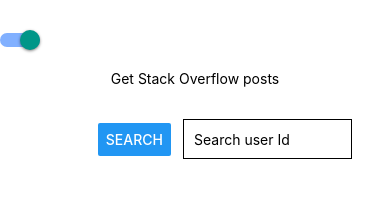
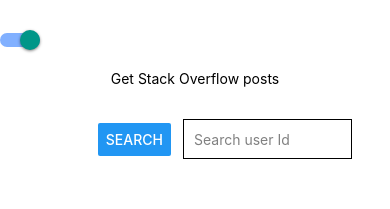
Before and after one commit to yoni-nachshon/matrix, a React Native app: screen / in a window 390 px wide. Shown: the top 209 px of the page. Built offline with nearby package versions, Linux system fonts and the light colour scheme.

Commit message:
placeholderTextColor

```diff
--- a/components/Search.tsx
+++ b/components/Search.tsx
@@ -31,6 +31,7 @@
       <TextInput
         style={[styles(darkMode).input, styles(darkMode).text]}
         placeholder="Search user Id"
+        placeholderTextColor={darkMode ? "gray" : "white"}
         onChangeText={(num) => setUserId(num)}
         value={userId}
         keyboardType="numeric"
```
